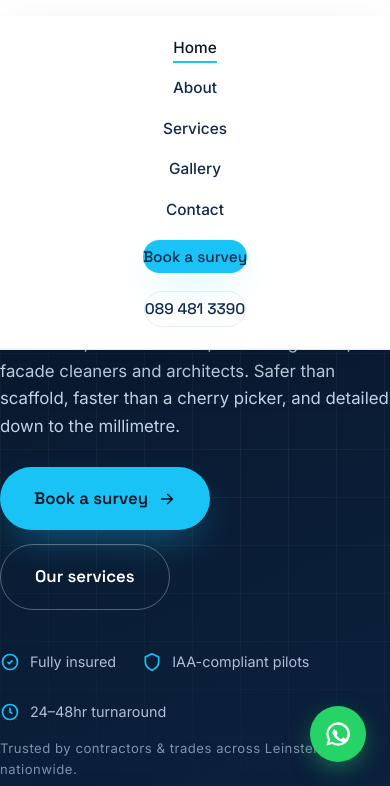
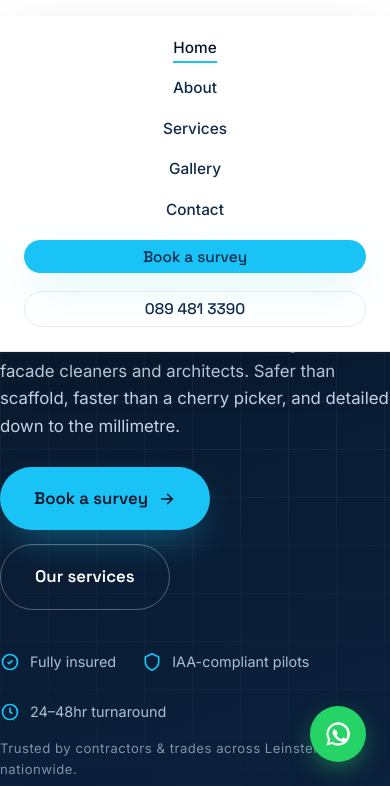
Before and after one commit to VivaChristoRey777/aerialsurveying, a plain HTML site: page index.html in a window 390 px wide. Both pictures are taken after a click on the button 345 px from the left and 37 px from the top of the page. Shown: the part 58-844 px from the top of the page. Drawn offline with Linux system fonts and the light colour scheme.

Commit message:
Mobile menu: full-width CTA buttons; move gallery count badge clear of WhatsApp float

```diff
--- a/css/styles.css
+++ b/css/styles.css
@@ -392,7 +392,8 @@ p{color:var(--slate)}
   .section{padding:64px 0}
   .nav-links,.nav-cta .btn{display:none}
   .nav-toggle{display:flex}
-  .nav-links.open{display:flex;position:absolute;top:74px;left:0;right:0;flex-direction:column;background:#fff;padding:18px 24px 22px;gap:14px;border-bottom:1px solid var(--line);box-shadow:var(--shadow)}
+  .nav-links.open{display:flex;position:absolute;top:74px;left:0;right:0;flex-direction:column;align-items:stretch;text-align:center;background:#fff;padding:18px 24px 24px;gap:14px;border-bottom:1px solid var(--line);box-shadow:var(--shadow)}
+  .nav-links.open li{width:100%}
   .nav-links.open .nav-cta-mobile{display:block;margin-top:4px}
   .nav-links.open .nav-cta-mobile .btn{display:flex;width:100%;justify-content:center}
   .hero-inner{padding:52px 0 60px}
@@ -436,7 +437,7 @@ a.gtile{display:block;text-decoration:none;color:inherit}
 .lightbox.single .lb-nav,.lightbox.single .lb-count{display:none}
 
 /* count badge on grouped gallery tiles */
-.gtile .tile-count{position:absolute;top:12px;right:12px;z-index:2;background:rgba(8,22,39,.6);color:#fff;font-family:var(--font-head);font-size:.78rem;font-weight:600;letter-spacing:.01em;padding:5px 11px;border-radius:999px;backdrop-filter:blur(3px);-webkit-backdrop-filter:blur(3px)}
+.gtile .tile-count{position:absolute;top:12px;left:12px;z-index:2;background:rgba(8,22,39,.6);color:#fff;font-family:var(--font-head);font-size:.78rem;font-weight:600;letter-spacing:.01em;padding:5px 11px;border-radius:999px;backdrop-filter:blur(3px);-webkit-backdrop-filter:blur(3px)}
 
 /* progress slideshow (single tile) */
 .slideshow{position:relative;border-radius:var(--radius);overflow:hidden;background:var(--navy-700);box-shadow:var(--shadow-sm);max-width:980px}
```
